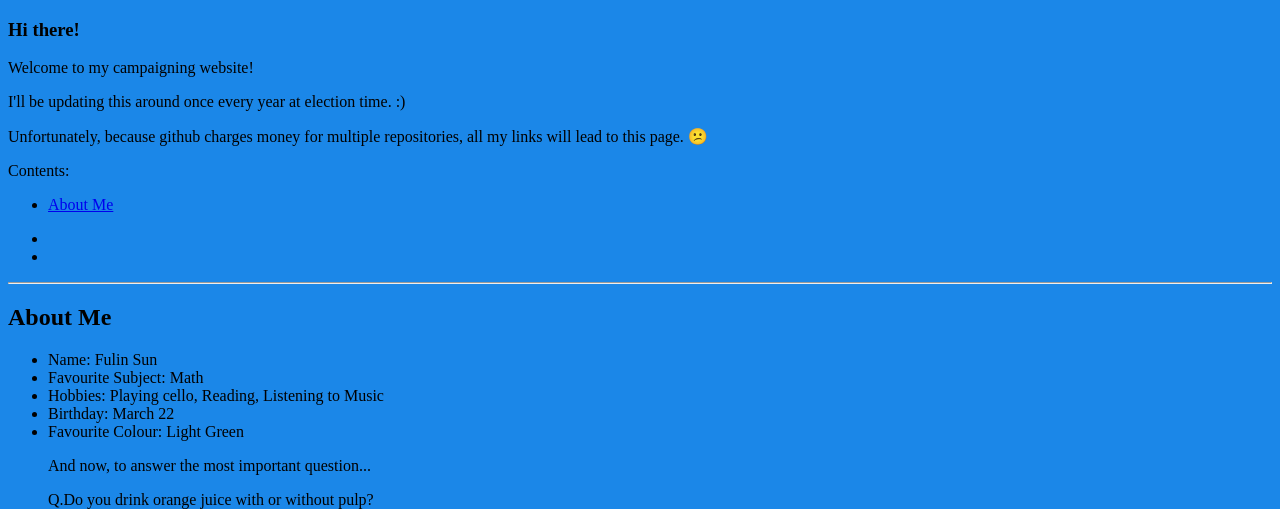
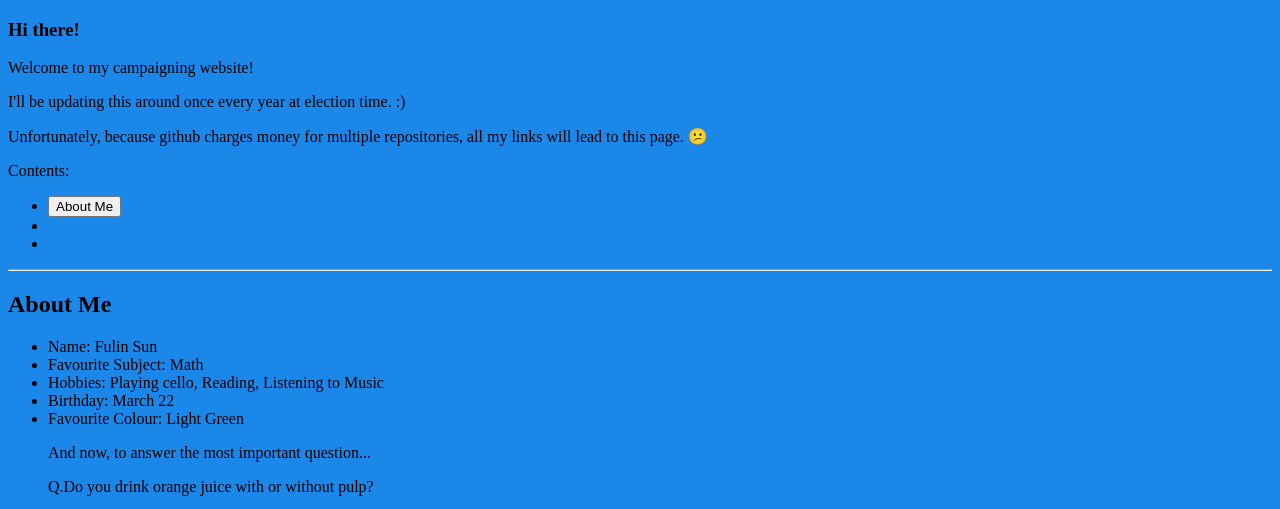
Before and after one commit to Vote-For-Fulin/Vote-For-Fulin.github.io, a plain HTML site: page index.html in a window 1280 px wide. Shown: the top 509 px of the page. Drawn offline with Linux system fonts and the light colour scheme.

Commit message:
Update index.html

```diff
--- a/index.html
+++ b/index.html
@@ -16,7 +16,7 @@
 <p>Unfortunately, because github charges money for multiple repositories, all my links will lead to this page. 😕</p>
 <p>Contents:</p>
 <ul>
-<li><p><a href="#about">About Me</a></p></li>
+<li><form action="#about"><input type="submit" value="About Me" /></form></li>
 <li></li>
 <li></li>
 </ul>
```
